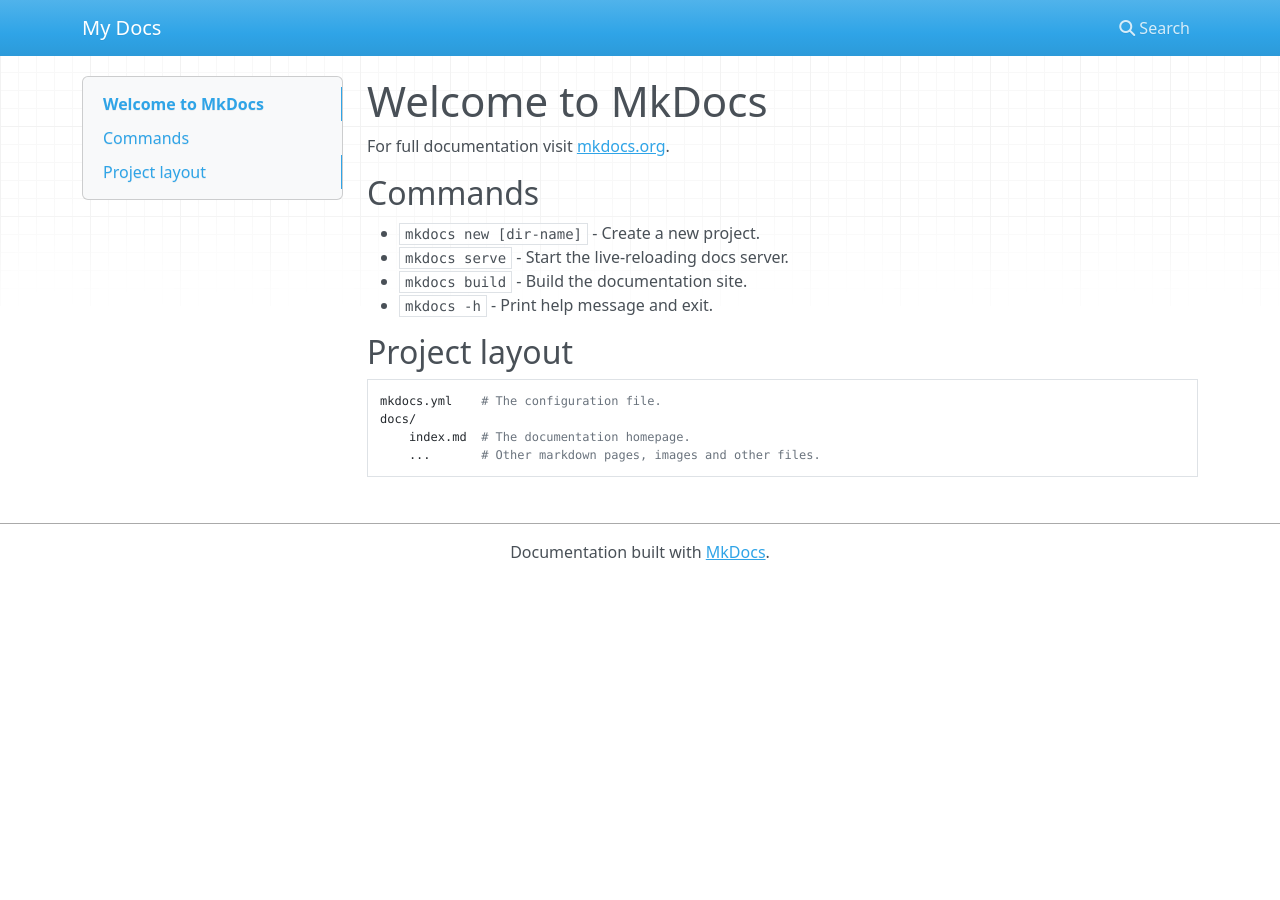
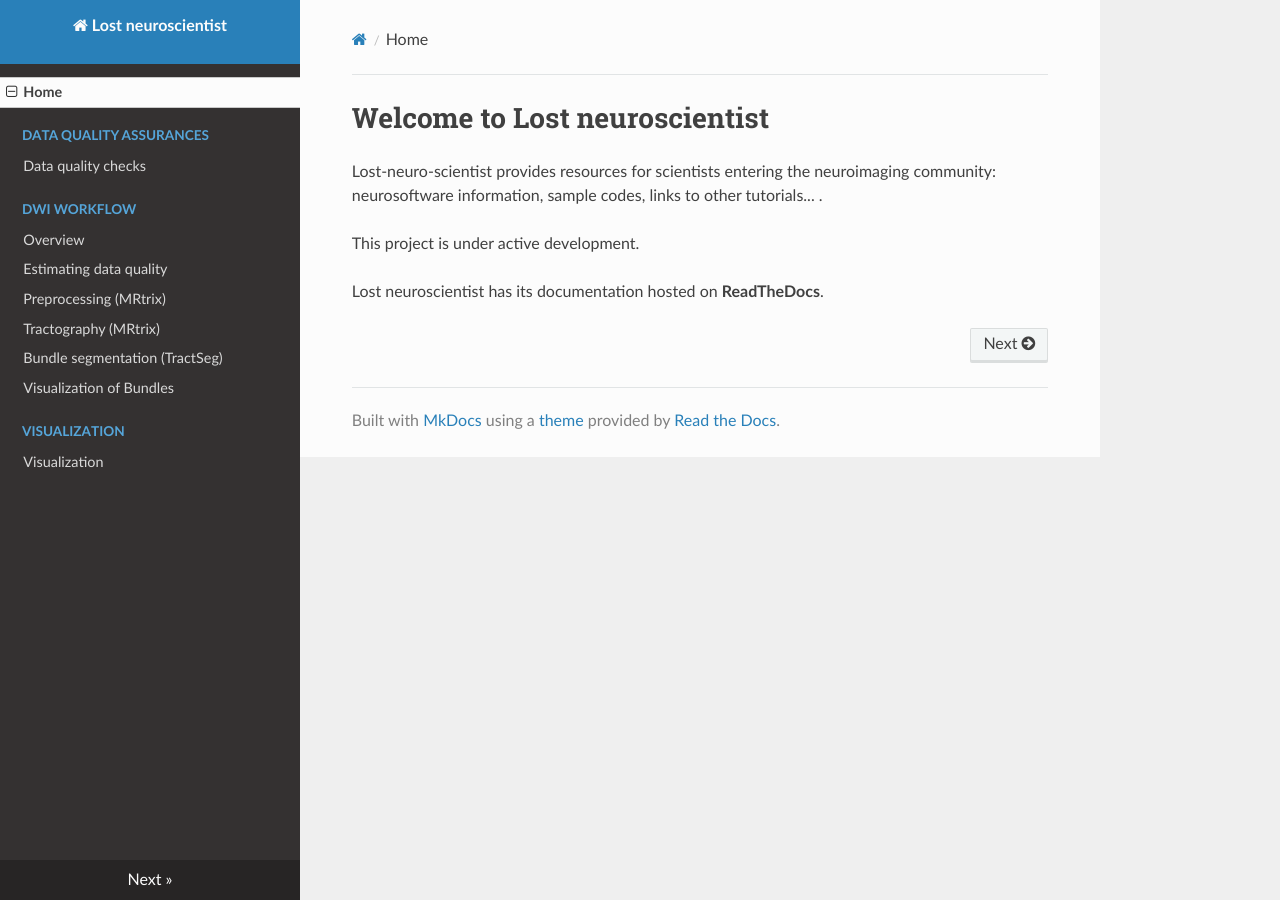
Before and after one commit to slusna-dominika/lost-neuroscientist, an MkDocs documentation site: the page built from docs/index.md, in a window 1280 px wide. Built offline with MkDocs 1.6.1, drawn with Linux system fonts in a browser that asks for light colours; nearby versions of some CDN libraries.

Commit message:
add files

```diff
--- a/docs/index.md
+++ b/docs/index.md
@@ -1,17 +1,7 @@
-# Welcome to MkDocs
+# Welcome to Lost neuroscientist
 
-For full documentation visit [mkdocs.org](https://www.mkdocs.org).
+Lost-neuro-scientist provides resources for scientists entering the neuroimaging community: neurosoftware information, sample codes, links to other tutorials... .
 
-## Commands
+This project is under active development.
 
-* `mkdocs new [dir-name]` - Create a new project.
-* `mkdocs serve` - Start the live-reloading docs server.
-* `mkdocs build` - Build the documentation site.
-* `mkdocs -h` - Print help message and exit.
-
-## Project layout
-
-    mkdocs.yml    # The configuration file.
-    docs/
-        index.md  # The documentation homepage.
-        ...       # Other markdown pages, images and other files.
+Lost neuroscientist has its documentation hosted on **ReadTheDocs**.
--- a/mkdocs.yml
+++ b/mkdocs.yml
@@ -1 +1,28 @@
-site_name: My Docs
+site_name: Lost neuroscientist
+
+nav:
+  - Home: index.md
+  - Data Quality Assurances:
+    - data_qc.md
+  - DWI workflow:
+    - 'Overview': 'overview1.md'
+    - 'Estimating data quality': 'eddyqc.md'
+    - 'Preprocessing (MRtrix)': 'preproc_mrtrix.md'
+    - 'Tractography (MRtrix)': 'mrtrix.md'
+    - 'Bundle segmentation (TractSeg)': 'tractseg.md'
+    - 'Visualization of Bundles': 'bundlevis.md'
+  - Visualization:
+    - visualization.md
+
+
+theme: readthedocs
+
+markdown_extensions:
+  - codehilite:
+      guess_lang: false
+      use_pygments: true
+  - attr_list
+  - md_in_html
+
+plugins:
+  - glightbox
```
Also changed, not shown: docs/bundlevis.md (added, +36 -0 lines), docs/data_qc.md (added, +108 -0 lines), docs/dwi.md (added, +1 -0 lines), docs/eddyqc.md (added, +4 -0 lines), docs/mrtrix.md (added, +99 -0 lines), docs/overview1.md (added, +9 -0 lines), docs/preproc_mrtrix.md (added, +112 -0 lines), docs/tractseg.md (added, +64 -0 lines), docs/visualization.md (added, +7 -0 lines), docs/bundlevis1.png (added), docs/bundlevis2.png (added), docs/bundlevis3.png (added), docs/bundlevis4.png (added), docs/bundlevis5.png (added).
